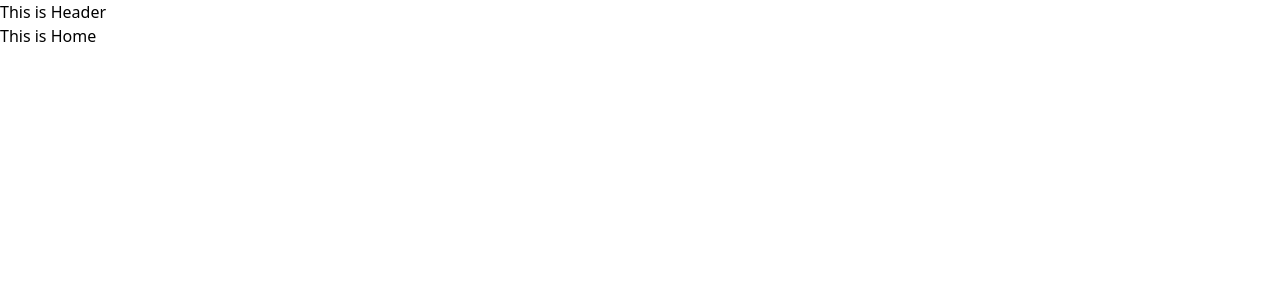
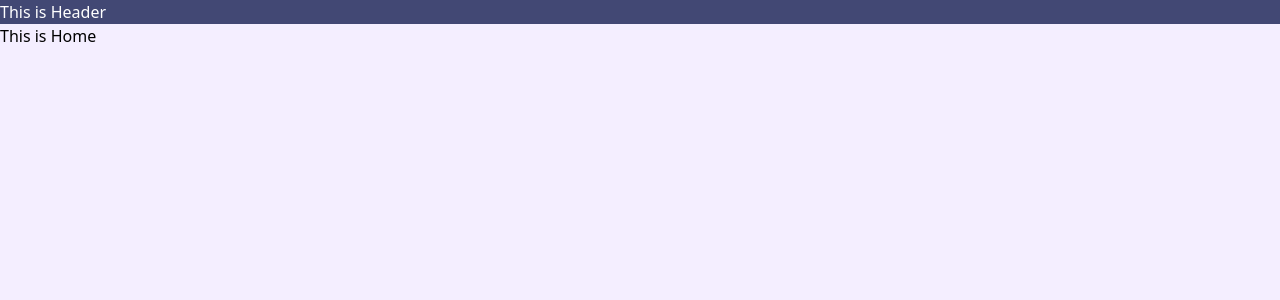
Before and after one commit to shiv-chan/senpai-kohai, a React (Create React App) app in the folder client/: page / in a window 1280 px wide. Shown: the top 300 px of the page. Built offline with nearby package versions, Linux system fonts and the light colour scheme.

Commit message:
add color theme and class for test

```diff
--- a/client/src/common/components/Header.tsx
+++ b/client/src/common/components/Header.tsx
@@ -1,7 +1,9 @@
 import React from 'react';
 
 const Header = () => {
-	return <div>This is Header</div>;
+	// test tailwind
+	return <div className="bg-darkPurple text-white">This is Header</div>;
+
 };
 
 export default Header;
--- a/client/src/common/components/Home.tsx
+++ b/client/src/common/components/Home.tsx
@@ -1,7 +1,8 @@
 import React from 'react';
 
 const Home = () => {
-	return <div>This is Home</div>;
+	// added style here just to see the classes
+	return <div　className="bg-primaryPink w-screen h-screen">This is Home</div>;
 };
 
 export default Home;
--- a/client/tailwind.config.js
+++ b/client/tailwind.config.js
@@ -2,7 +2,17 @@ module.exports = {
   purge: ["./src/**/*.{js,jsx,ts,tsx}", "./public/index.html"],
   darkMode: false, // or 'media' or 'class'
   theme: {
-    extend: {},
+    extend: {
+      colors: {
+      primaryPink: "#f4eeff", // main bg
+      secondaryPurple: "#a6b1e1", // secondary bg
+      lightPurple: "#dcd6f7", // dropdown menu, tech stack tags
+      darkPurple: "#424874", // headers, top titles etc
+      veryDarkPurple: "#2f2e41", // some titles
+      pinkishGray: "#d0cde1", // icons
+      ourGray: "#c4c4c4", // no img
+    }
+  },
   },
   variants: {
     extend: {},
```
